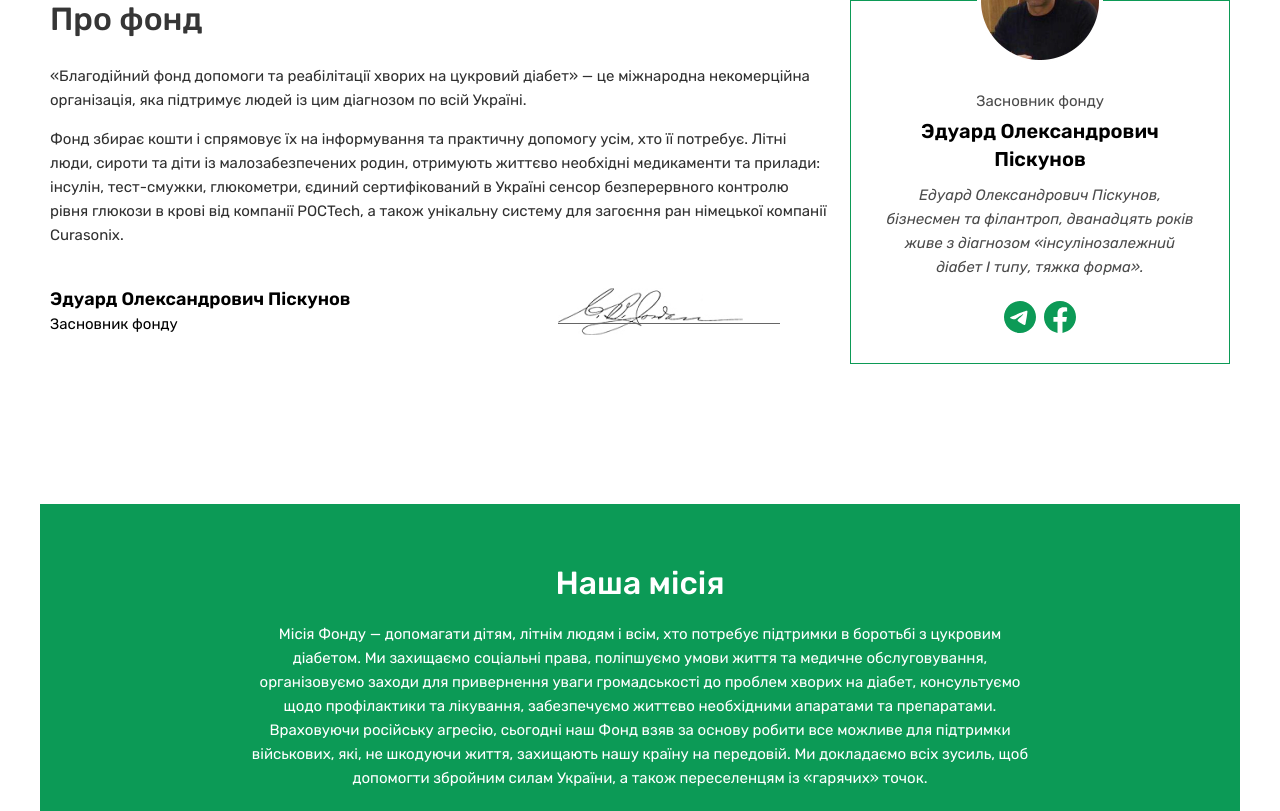
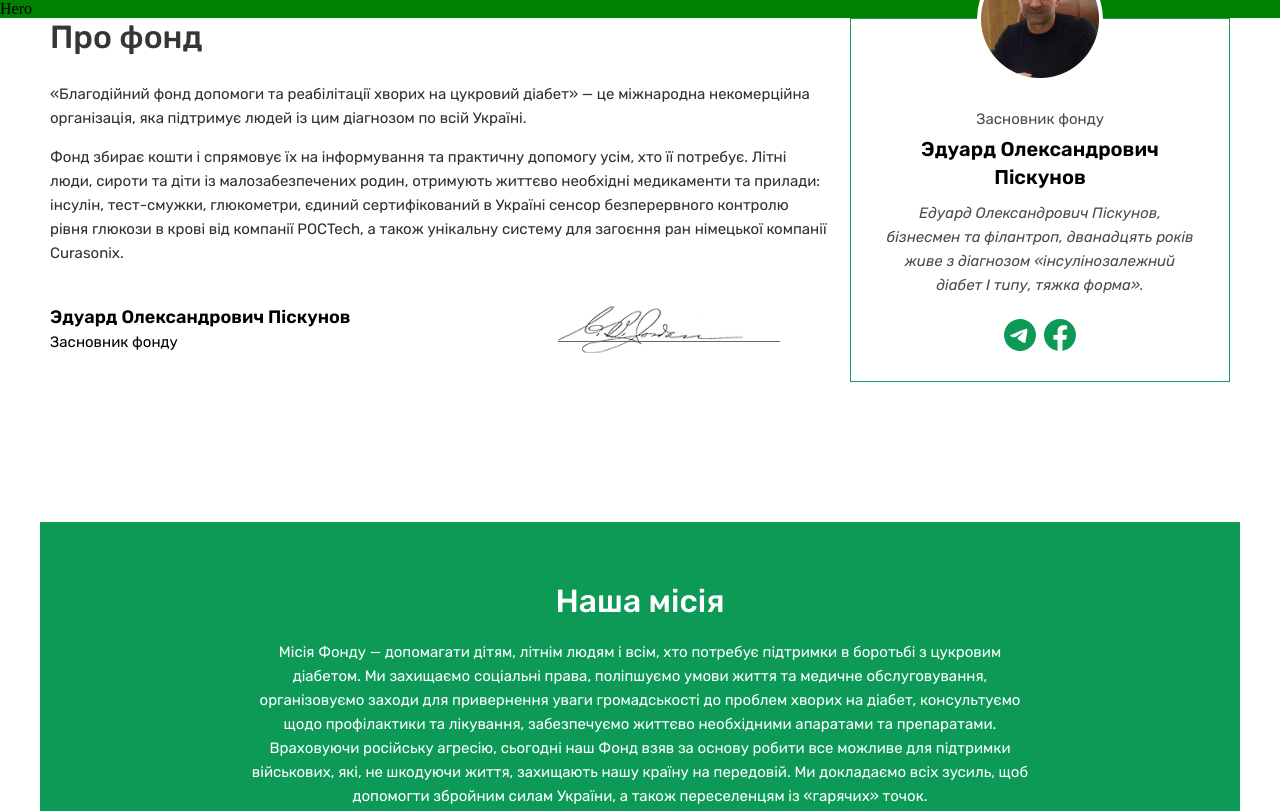
Before and after one commit to Michael20112000/charitableFoundation, a Gatsby site: page / in a window 1280 px wide. Shown: the top 811 px of the page. Built offline with nearby package versions, Linux system fonts and the light colour scheme; Gatsby itself is replaced by a stand-in of ours.

Commit message:
Preparing for Hero section development

```diff
--- a/src/pages/index.js
+++ b/src/pages/index.js
@@ -3,14 +3,18 @@ import * as React from 'react'
 // styles
 import '../reset.css'
 // components
+import {Hero} from '../sections/Hero'
 import {AboutFund} from '../sections/AboutFund'
 import {OurMission} from '../sections/OurMission'
 import {KindOfActivity} from '../sections/KindOfActivity'
+import {OurPartners} from '../sections/OurPartners'
 
 export default function Home() {
   return <main>
+    <Hero/>
     <AboutFund/>
     <OurMission/>
     <KindOfActivity/>
+    <OurPartners/>
   </main>
 }
--- /dev/null
+++ b/src/sections/Hero/Hero.module.css
@@ -0,0 +1,3 @@
+.section {
+  background: green;
+}
--- /dev/null
+++ b/src/sections/Hero/index.js
@@ -0,0 +1,10 @@
+// node_modules
+import * as React from 'react'
+// styles
+import * as s from './Hero.module.css'
+
+export const Hero = () => {
+  return <section className={s.section}>
+    Hero
+  </section>
+}
--- a/src/sections/OurPartners/OurPartners.css
+++ b/src/sections/OurPartners/OurPartners.css
@@ -1,5 +1,4 @@
 .ourPartners {
-  background: lightgreen;
 }
 
 .ourPartners__title {
```
